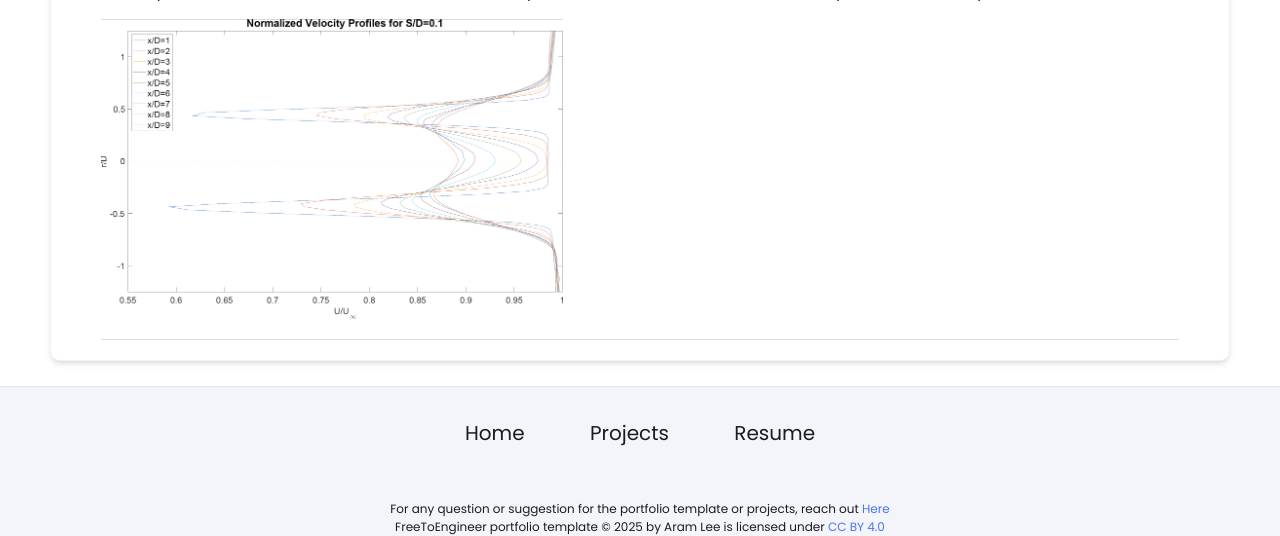
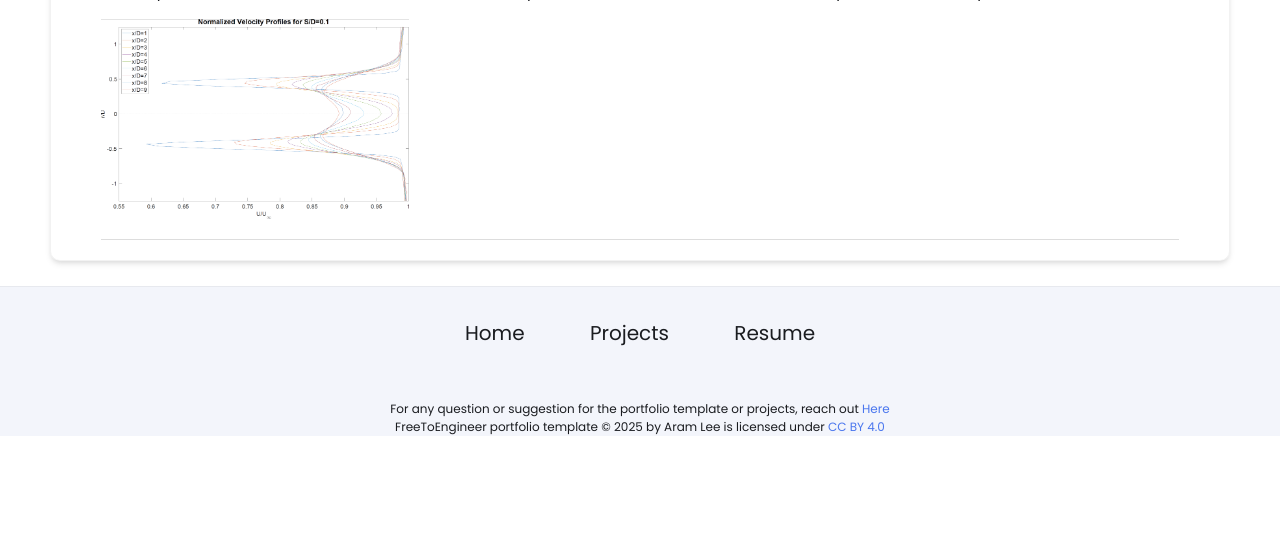
Before and after one commit to rileytinianov/rileytinianov.github.io, a Jekyll site: the page built from _projects/Turbine Design/index.md, in a window 1280 px wide. Shown: the part 1702-2238 px from the top of the page. Built offline with Jekyll 4.4.1, drawn with Linux system fonts in a browser that asks for light colours; after the commit the page ends 2138 px from its top, so only the background shows below that.

Commit message:
Update index.md

```diff
--- a/_projects/Turbine Design/index.md
+++ b/_projects/Turbine Design/index.md
@@ -40,7 +40,7 @@ I assisted in research confirming an annular wake model for airborne wind turbin
 
 The air pressure was measured at various distances beyond the disc to find the affected velocity across the wake profile.
 <div style="display: flex; gap: 10px;">
-  <img src="/imagesreal/Al10v1.png" height="300" alt="Hub1">
+  <img src="/imagesreal/AL10v1.png" height="200" alt="Hub1">
 </div>
 
 ---
```
